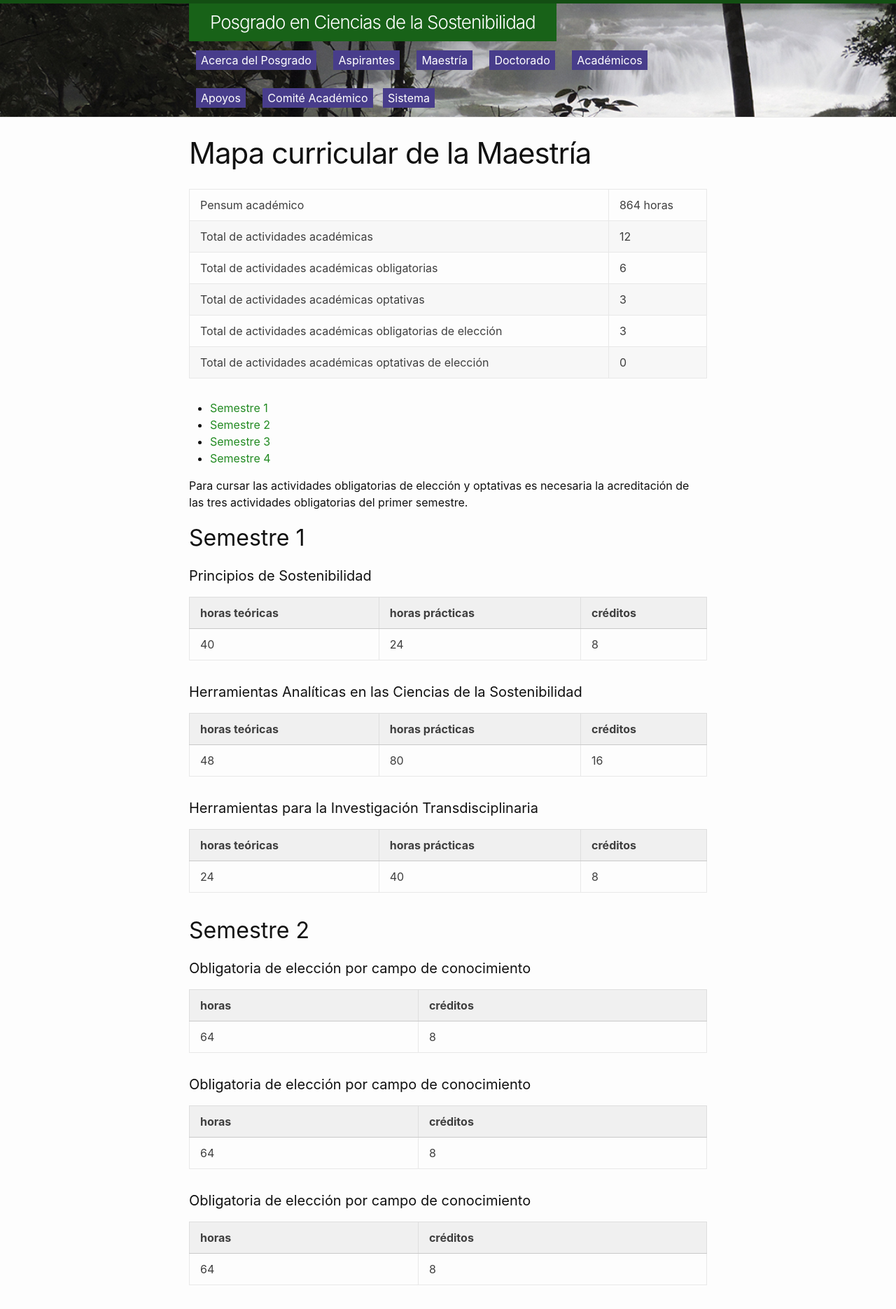
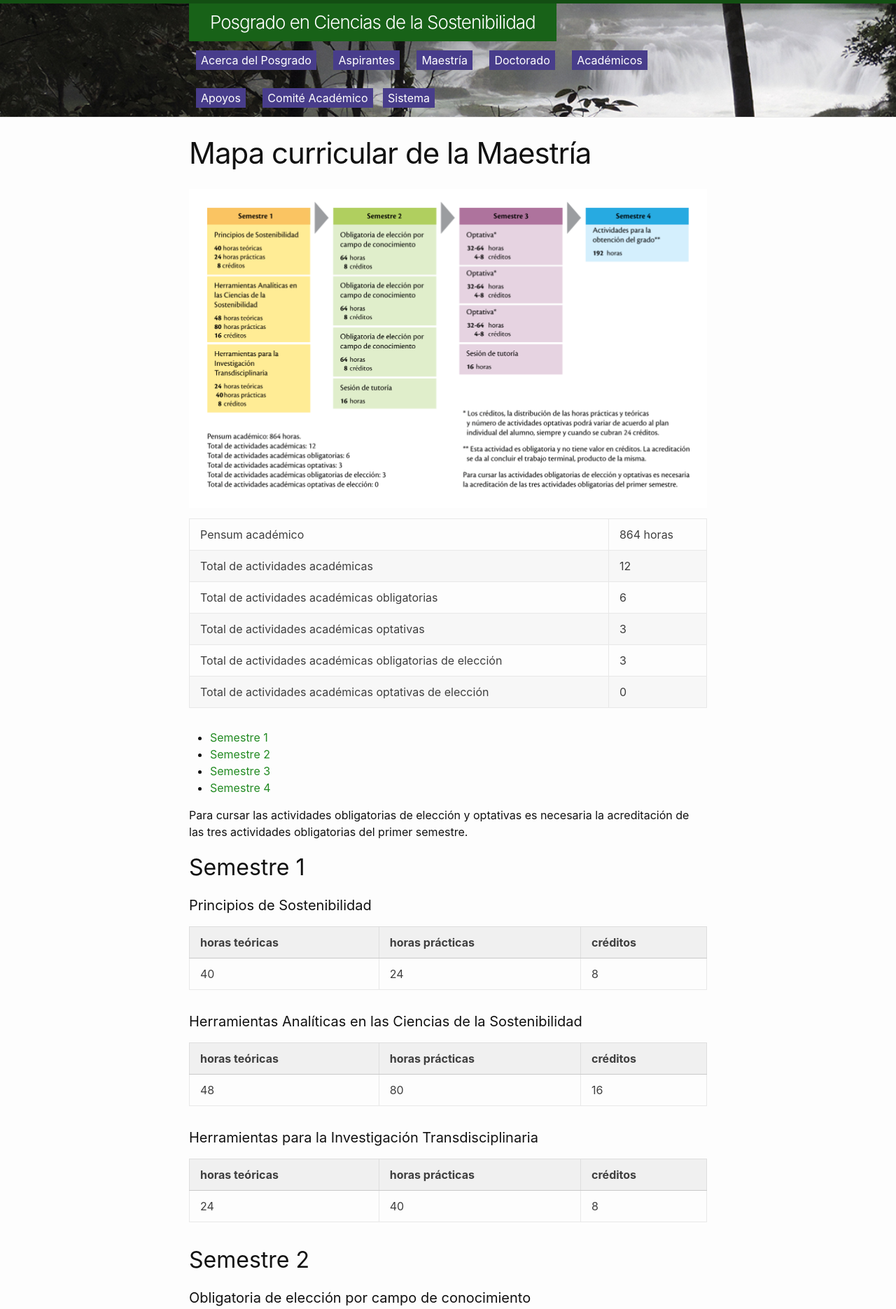
Before and after one commit to pcs-unam/pcs-unam.github.io, a Jekyll site: the page built from maestria/mapa.md, in a window 1280 px wide. Shown: the top 1871 px of the page at 70% size. Built offline with Jekyll 4.4.1, drawn with Linux system fonts in a browser that asks for light colours.

Commit message:
Update mapa.md

```diff
--- a/maestria/mapa.md
+++ b/maestria/mapa.md
@@ -3,6 +3,8 @@ title: Mapa curricular de la Maestría
 layout: page
 permalink: maestria/mapa
 ---
+
+![mapa_curricular](/assets/mapa_curricular.png)
 
 | Pensum académico                                         | 864 horas
 | Total de actividades académicas                          | 12
```
